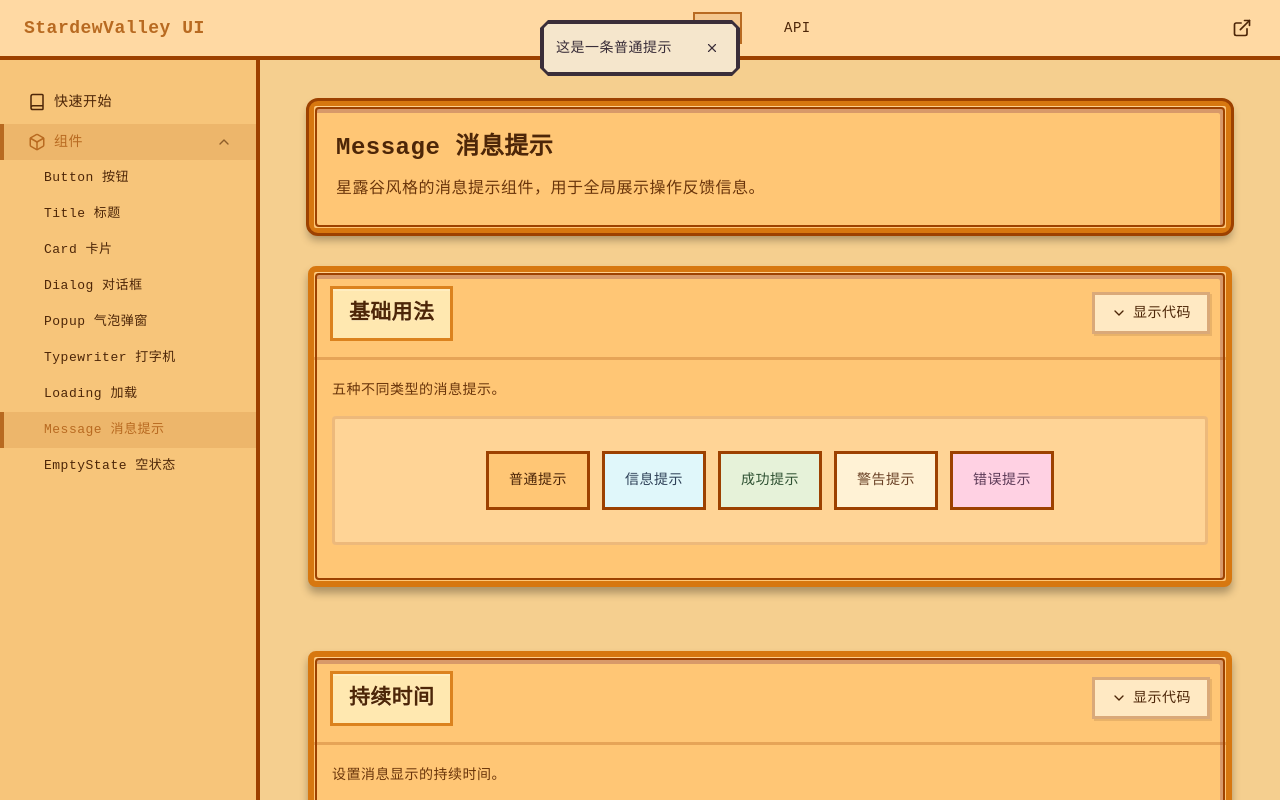
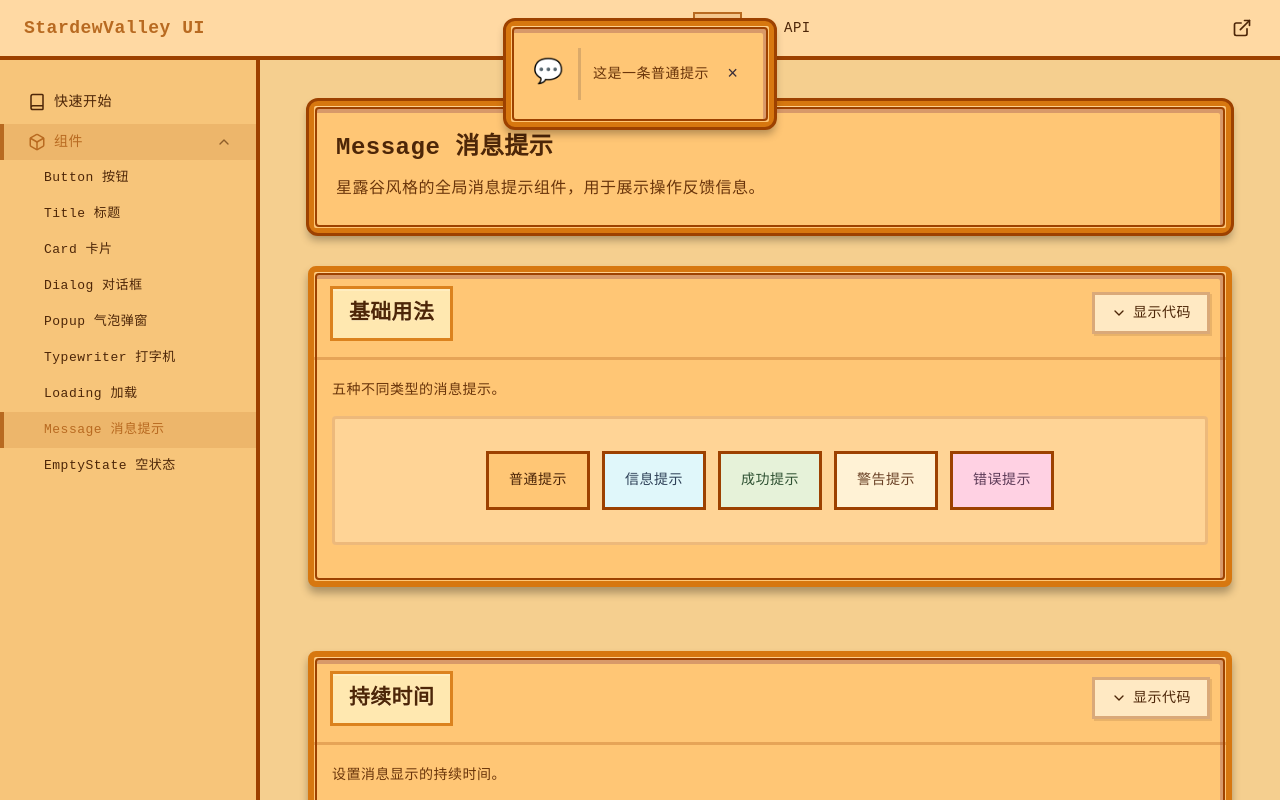
Before and after one commit to a985987819/stardewUi, a React (Vite) app: page /components/message in a window 1280 px wide. Both pictures are taken after a click on the button "普通提示". Shown: the top 800 px of the page. Built offline with nearby package versions, Linux system fonts and the light colour scheme; a web font is replaced by a local one.

Commit message:
fix: 修复 左右下方弹窗调用失败

```diff
--- a/src/components/ui/Message.module.scss
+++ b/src/components/ui/Message.module.scss
@@ -1,9 +1,4 @@
 .stardew-message {
-  display: flex;
-  align-items: center;
-  gap: 10px;
-  min-width: 200px;
-  max-width: 400px;
   pointer-events: auto;
   opacity: 0;
   transform: translateY(-20px);
@@ -13,9 +8,6 @@
   font-family: var(--font-pixel, "Stardew", monospace);
   font-size: 14px;
 
-  .stardew-message__icon {
-    margin-bottom: 15px;
-  }
   &-container {
     position: fixed;
     top: 20px;
@@ -26,6 +18,27 @@
     gap: 12px;
     pointer-events: none;
     transform: translateX(-50%);
+
+    &--bottom-left {
+      top: auto;
+      bottom: 20px;
+      left: 20px;
+      transform: none;
+    }
+
+    &--bottom-right {
+      top: auto;
+      bottom: 20px;
+      left: auto;
+      right: 20px;
+      transform: none;
+    }
+  }
+
+  &-layer {
+    display: flex;
+    flex-direction: column;
+    gap: 12px;
   }
 
   &--visible {
@@ -55,16 +68,31 @@
 
   &__icon {
     display: flex;
+    align-items: center;
+    justify-content: center;
+    font-size: 24px;
+    line-height: 1;
+    transform: translateY(-1px);
+  }
+
+  &__icon-box {
+    display: flex;
+    width: 52px;
+    min-height: 52px;
     flex-shrink: 0;
     align-items: center;
     justify-content: center;
+    align-self: stretch;
+    padding-right: 10px;
+    border-right: 3px solid rgba(58, 46, 57, 0.18);
   }
 
   &__body {
     display: flex;
     align-items: center;
-    gap: 10px;
+    gap: 12px;
     flex: 1;
+    padding: 4px 6px 4px 0;
   }
 
   &__content {
@@ -83,6 +111,9 @@
     border: 2px solid transparent;
     background: transparent;
     cursor: pointer;
+    font-family: inherit;
+    font-size: 18px;
+    line-height: 1;
     transition:
       background 0.1s steps(2),
       transform 0.1s steps(2);
--- a/src/components/ui/Message.tsx
+++ b/src/components/ui/Message.tsx
@@ -1,15 +1,24 @@
 import { useCallback, useEffect, useState } from 'react'
 import { createRoot } from 'react-dom/client'
-import { CheckCircle, Info, AlertTriangle, XCircle, X } from 'lucide-react'
 import { classNames } from '../../utils/classNames'
-import StarCanvasBubble from './CanvasBubble'
+import StarCard from './Card'
 import styles from './Message.module.scss'
 
 export type MessageType = 'normal' | 'info' | 'success' | 'warning' | 'error'
+export type MessageBottom = 'left' | 'right'
+export type MessagePosition = 'top' | 'bottom-left' | 'bottom-right'
+
+export interface MessageOptions {
+  position?: MessagePosition
+  bottom?: MessageBottom
+  duration?: number
+}
 
 export interface MessageProps {
   content: string
   type?: MessageType
+  position?: MessagePosition
+  bottom?: MessageBottom
   duration?: number
   onClose?: () => void
 }
@@ -18,12 +27,14 @@ interface MessageRecord extends MessageProps {
   id: string
 }
 
+const placements: MessagePosition[] = ['top', 'bottom-left', 'bottom-right']
+
 const iconMap = {
-  normal: null,
-  info: <Info size={16} />,
-  success: <CheckCircle size={16} />,
-  warning: <AlertTriangle size={16} />,
-  error: <XCircle size={16} />,
+  normal: '💬',
+  info: '📘',
+  success: '✅',
+  warning: '⚠️',
+  error: '❌',
 }
 
 const themeMap: Record<MessageType, { fill: string; border: string; text: string }> = {
@@ -34,9 +45,26 @@ const themeMap: Record<MessageType, { fill: string; border: string; text: string
   error: { fill: '#FFD1E3', border: '#5C3A57', text: '#5C3A57' },
 }
 
-function StarMessageCard({ content, type = 'normal', duration = 3000, onClose }: MessageRecord) {
+function resolvePlacement(position?: MessagePosition, bottom?: MessageBottom): MessagePosition {
+  if (position) {
+    return position
+  }
+
+  if (bottom === 'left') {
+    return 'bottom-left'
+  }
+
+  if (bottom === 'right') {
+    return 'bottom-right'
+  }
+
+  return 'top'
+}
+
+function StarMessageCard({ content, type = 'normal', duration = 3000, position, bottom, onClose }: MessageRecord) {
   const [visible, setVisible] = useState(false)
   const theme = themeMap[type]
+  const placement = resolvePlacement(position, bottom)
 
   useEffect(() => {
     const enterTimer = window.setTimeout(() => setVisible(true), 10)
@@ -62,26 +90,31 @@ function StarMessageCard({ content, type = 'normal', duration = 3000, onClose }:
   }, [onClose])
 
   return (
-    <StarCanvasBubble
+    <StarCard
       className={classNames(
         styles['stardew-message'],
         styles[`stardew-message--${type}`],
+        placement !== 'top' && styles['stardew-message--bottom'],
         visible && styles['stardew-message--visible']
       )}
-      fillColor={theme.fill}
-      borderColor={theme.border}
-      borderWidth={4}
-      cornerSize={8}
-      contentPadding={12}
+      size="small"
     >
-      {iconMap[type] ? <span className={styles['stardew-message__icon']}>{iconMap[type]}</span> : null}
       <div className={styles['stardew-message__body']}>
+        <div className={styles['stardew-message__icon-box']} aria-hidden>
+          <span className={styles['stardew-message__icon']}>{iconMap[type]}</span>
+        </div>
         <span className={styles['stardew-message__content']}>{content}</span>
-        <button type="button" className={styles['stardew-message__close']} onClick={handleClose} style={{ color: theme.text }}>
-          <X size={14} />
+        <button
+          type="button"
+          aria-label="关闭消息"
+          className={styles['stardew-message__close']}
+          onClick={handleClose}
+          style={{ color: theme.text }}
+        >
+          ×
         </button>
       </div>
-    </StarCanvasBubble>
+    </StarCard>
   )
 }
 
@@ -93,9 +126,25 @@ const messages: Map<string, MessageRecord> = new Map()
 function renderMessages() {
   if (!messageRoot) return
 
+  const messageList = Array.from(messages.values())
+
   messageRoot.render(
-    <div className={styles['stardew-message-container']}>
-      {Array.from(messages.values()).map((msg) => (
+    <div className={styles['stardew-message-layer']}>
+      {placements.map((placement) => {
+        const groupedMessages = messageList.filter((msg) => resolvePlacement(msg.position, msg.bottom) === placement)
+        if (groupedMessages.length === 0) {
+          return null
+        }
+
+        return (
+          <div
+            key={placement}
+            className={classNames(
+              styles['stardew-message-container'],
+              styles[`stardew-message-container--${placement}`]
+            )}
+          >
+            {groupedMessages.map((msg) => (
               <StarMessageCard
                 key={msg.id}
                 {...msg}
@@ -106,6 +155,9 @@ function renderMessages() {
                 }}
               />
             ))}
+          </div>
+        )
+      })}
     </div>
   )
 }
@@ -122,8 +174,18 @@ function getContainer() {
   return messageRoot
 }
 
-export function message(props: MessageProps | string, duration?: number) {
-  const config: MessageProps = typeof props === 'string' ? { content: props, duration } : props
+export function message(props: MessageProps | string, options?: MessageOptions | number) {
+  const resolvedOptions = typeof options === 'number' ? { duration: options } : options
+  const config: MessageProps =
+    typeof props === 'string'
+      ? {
+        content: props,
+        ...resolvedOptions,
+      }
+      : {
+        ...props,
+        ...resolvedOptions,
+      }
   const id = `message-${++messageId}`
 
   getContainer()
@@ -138,10 +200,15 @@ export function message(props: MessageProps | string, duration?: number) {
   }
 }
 
-message.normal = (content: string, duration?: number) => message({ content, type: 'normal', duration })
-message.info = (content: string, duration?: number) => message({ content, type: 'info', duration })
-message.success = (content: string, duration?: number) => message({ content, type: 'success', duration })
-message.warning = (content: string, duration?: number) => message({ content, type: 'warning', duration })
-message.error = (content: string, duration?: number) => message({ content, type: 'error', duration })
+message.normal = (content: string, options?: MessageOptions | number) =>
+  message({ content, type: 'normal' }, options)
+message.info = (content: string, options?: MessageOptions | number) =>
+  message({ content, type: 'info' }, options)
+message.success = (content: string, options?: MessageOptions | number) =>
+  message({ content, type: 'success' }, options)
+message.warning = (content: string, options?: MessageOptions | number) =>
+  message({ content, type: 'warning' }, options)
+message.error = (content: string, options?: MessageOptions | number) =>
+  message({ content, type: 'error' }, options)
 
 export default message
--- a/src/pages/MessageDemo.tsx
+++ b/src/pages/MessageDemo.tsx
@@ -8,6 +8,8 @@ import appStyles from '../styles/global.module.scss'
 const messageApiData = [
   { property: 'content', description: '提示内容', type: 'string', default: '-', required: true },
   { property: 'type', description: '提示类型', type: "'normal' | 'info' | 'success' | 'warning' | 'error'", default: "'normal'" },
+  { property: 'position', description: '消息显示位置', type: "'top' | 'bottom-left' | 'bottom-right'", default: "'top'" },
+  { property: 'bottom', description: '旧版底部定位别名，兼容保留', type: "'left' | 'right'", default: '-' },
   { property: 'duration', description: '自动关闭时间，0 表示不自动关闭', type: 'number', default: '3000' },
   { property: 'onClose', description: '关闭回调', type: '() => void', default: '-' },
 ]
@@ -15,6 +17,7 @@ const messageApiData = [
 const tocItems = [
   { id: 'basic', title: '基础用法', level: 1 },
   { id: 'duration', title: '持续时间', level: 1 },
+  { id: 'position', title: '显示位置', level: 1 },
   { id: 'config', title: '配置对象', level: 1 },
   { id: 'api', title: 'API', level: 1 },
 ]
@@ -24,16 +27,21 @@ const basicCode = `import { message } from '../components/ui/Message'
 message.normal('这是一条普通提示')
 message.info('这是一条信息提示')
 message.success('操作成功')
-message.warning('请注意')
+message.warning('请注意检查')
 message.error('操作失败')`
 
 const durationCode = `message.success('默认 3 秒关闭')
 message.success('5 秒后关闭', 5000)
 message.info('不自动关闭', 0)`
 
+const positionCode = `message.success('顶部居中（默认）')
+message.success('左下角显示', { position: 'bottom-left' })
+message.success('右下角显示', { position: 'bottom-right' })`
+
 const configCode = `message({
   content: '使用配置对象',
   type: 'success',
+  position: 'bottom-right',
   duration: 5000,
   onClose: () => console.log('关闭了'),
 })`
@@ -46,11 +54,14 @@ function StarMessageDemoPage() {
   const showError = () => message.error('操作失败，请重试')
   const showLong = () => message.success('这条消息 5 秒后关闭', 5000)
   const showPersistent = () => message.info('这条消息不会自动关闭，需要手动关闭', 0)
+  const showTop = () => message.success('顶部居中（默认）')
+  const showBottomLeft = () => message.success('左下角显示', { position: 'bottom-left' })
+  const showBottomRight = () => message.success('右下角显示', { position: 'bottom-right' })
 
   return (
     <StarComponentPage
       title="Message 消息提示"
-      description="星露谷风格的消息提示组件，用于全局展示操作反馈信息。"
+      description="星露谷风格的全局消息提示组件，用于展示操作反馈信息。"
       toc={tocItems}
     >
       <StarComponentDemo id="basic" title="基础用法" description="五种不同类型的消息提示。" code={basicCode}>
@@ -71,7 +82,15 @@ function StarMessageDemoPage() {
         </div>
       </StarComponentDemo>
 
-      <StarComponentDemo id="config" title="配置对象" description="使用配置对象方式调用。" code={configCode}>
+      <StarComponentDemo id="position" title="显示位置" description="通过 `position` 指定消息出现的位置。" code={positionCode}>
+        <div style={{ display: 'flex', gap: '12px', flexWrap: 'wrap' }}>
+          <button className={classNames(appStyles.demoButton, appStyles.demoButtonPrimary)} onClick={showTop}>顶部居中</button>
+          <button className={classNames(appStyles.demoButton, appStyles.demoButtonPrimary)} onClick={showBottomLeft}>左下角</button>
+          <button className={classNames(appStyles.demoButton, appStyles.demoButtonPrimary)} onClick={showBottomRight}>右下角</button>
+        </div>
+      </StarComponentDemo>
+
+      <StarComponentDemo id="config" title="配置对象" description="使用配置对象方式调用，也支持位置配置。" code={configCode}>
         <div style={{ display: 'flex', gap: '12px', flexWrap: 'wrap' }}>
           <button
             className={classNames(appStyles.demoButton, appStyles.demoButtonPrimary)}
@@ -79,6 +98,7 @@ function StarMessageDemoPage() {
               message({
                 content: '使用配置对象的消息',
                 type: 'success',
+                position: 'bottom-right',
                 duration: 3000,
               })
             }
```
Also changed, not shown: public/titleBg.png, 1 other file (tests, documents, lock files or other folders). Lines whose indentation alone changed are shown as unchanged.
